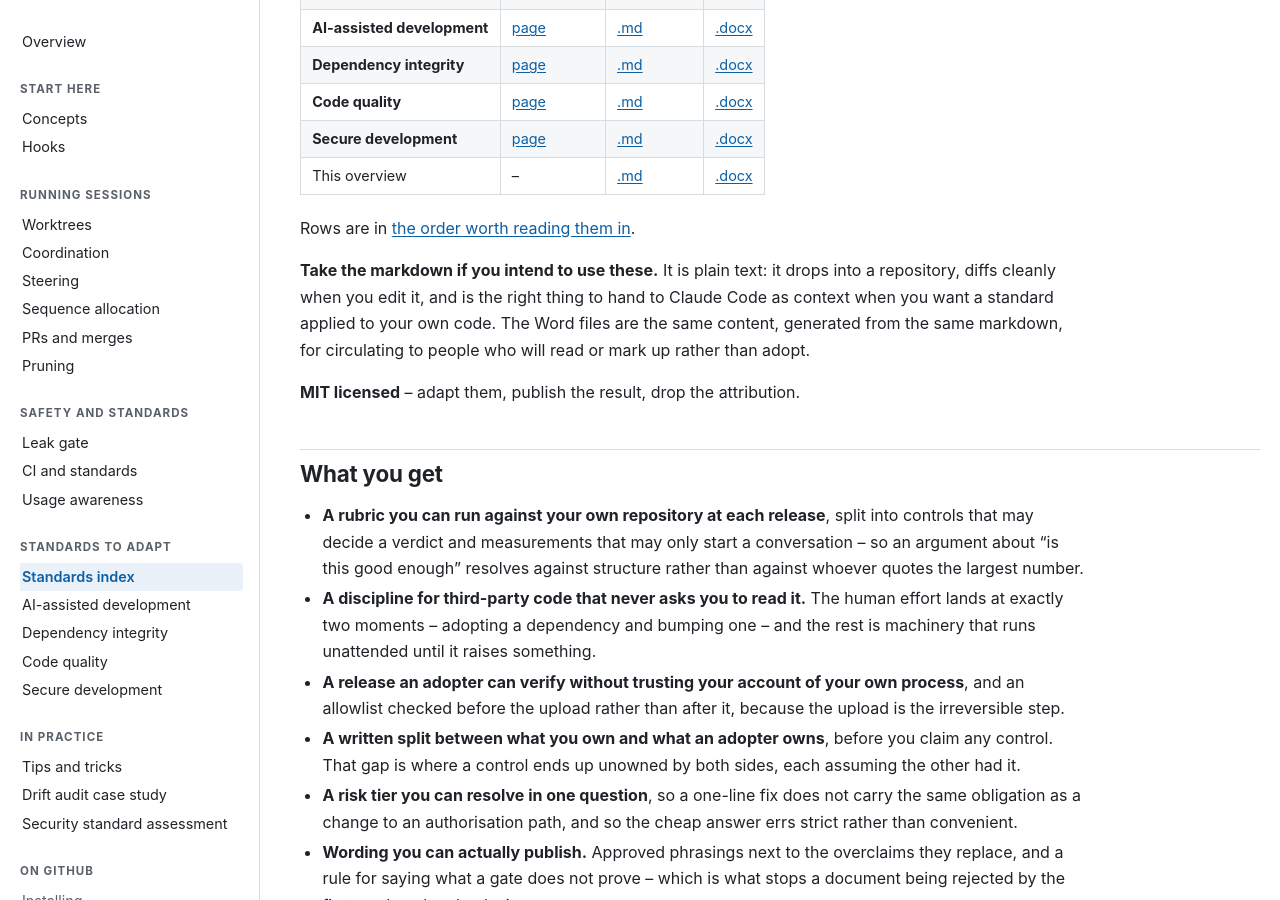
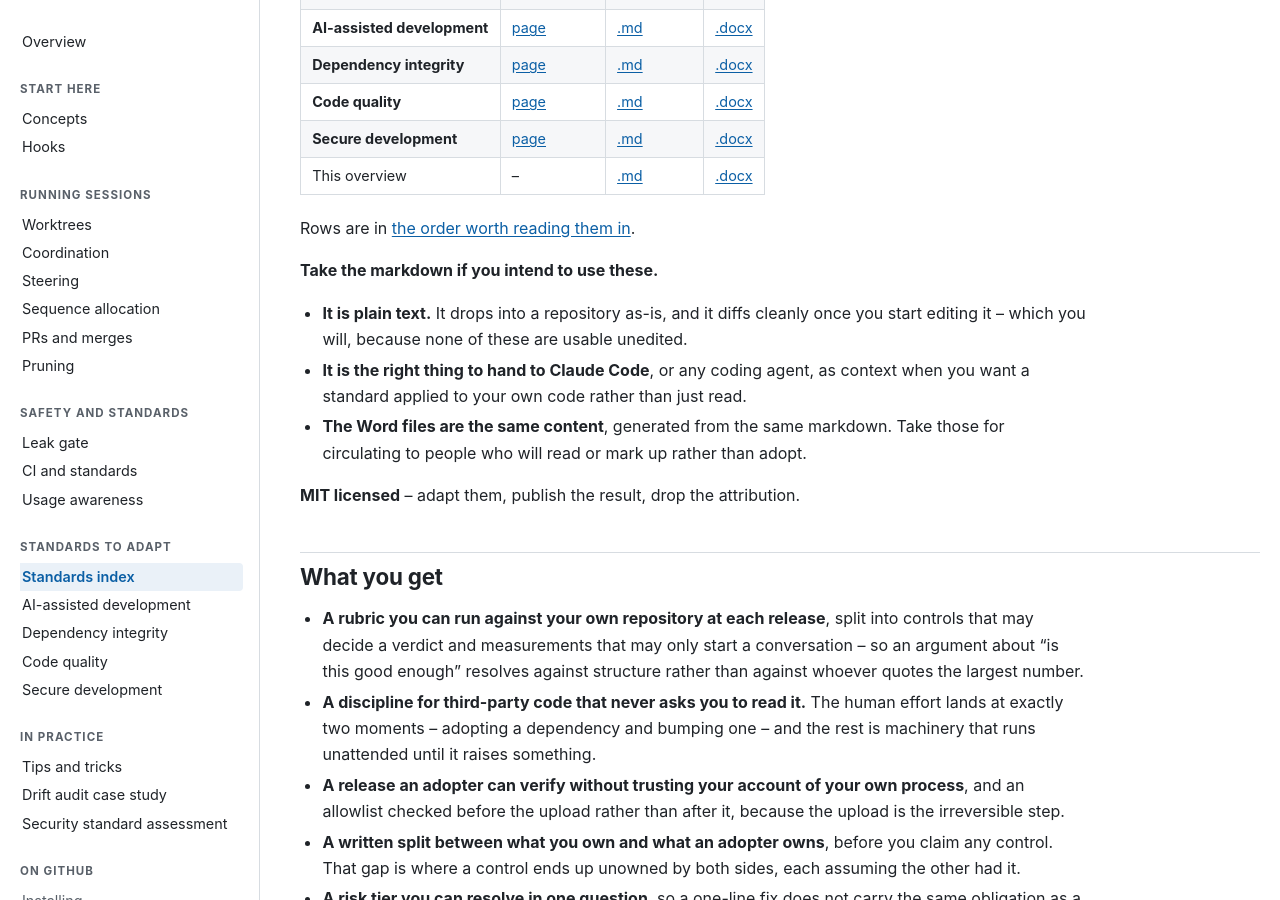
Before and after one commit to wshallwshall/claude-multisession, a Jekyll site: the page built from docs/standards/OVERVIEW.md, in a window 1280 px wide and 900 px high, scrolled down 438 px. Built offline with Jekyll 4.4.1, drawn with Linux system fonts in a browser that asks for light colours; our own code applies the rules of GitHub Pages for plain Markdown files.

Commit message:
docs(standards): break the format guidance into bullets
The choose-your-format paragraph carried three separate points -- markdown is
plain text and diffs, markdown is what you hand an agent, Word is for people who
will not adopt it -- in one block a reader skims past. They are bullets now, one
point each, which is how the rest of this page reads.

The agent line is widened from one product to "Claude Code, or any coding agent",
because nothing about the format is specific to one tool.

Word copy regenerated in the same commit. The pin added alongside these files
compares headings, so a prose-only change like this one would not have tripped
it -- which is the limitation that pin states about itself, and the reason to
regenerate by habit rather than on a red test.

Verified: check-ascii clean, leak gate exit 0, all seven test files pass, and the
new bullet text is present in the regenerated Word document.

```diff
--- a/docs/standards/OVERVIEW.md
+++ b/docs/standards/OVERVIEW.md
@@ -20,10 +20,14 @@ one of them is meant to be edited down to your setting before it is useful.
 
 Rows are in [the order worth reading them in](#the-order-to-read-them-in).
 
-**Take the markdown if you intend to use these.** It is plain text: it drops into a repository,
-diffs cleanly when you edit it, and is the right thing to hand to Claude Code as context when you
-want a standard applied to your own code. The Word files are the same content, generated from the
-same markdown, for circulating to people who will read or mark up rather than adopt.
+**Take the markdown if you intend to use these.**
+
+- **It is plain text.** It drops into a repository as-is, and it diffs cleanly once you start
+  editing it -- which you will, because none of these are usable unedited.
+- **It is the right thing to hand to Claude Code**, or any coding agent, as context when you want a
+  standard applied to your own code rather than just read.
+- **The Word files are the same content**, generated from the same markdown. Take those for
+  circulating to people who will read or mark up rather than adopt.
 
 **MIT licensed** -- adapt them, publish the result, drop the attribution.
 
```
Also changed, not shown: 1 other file.
